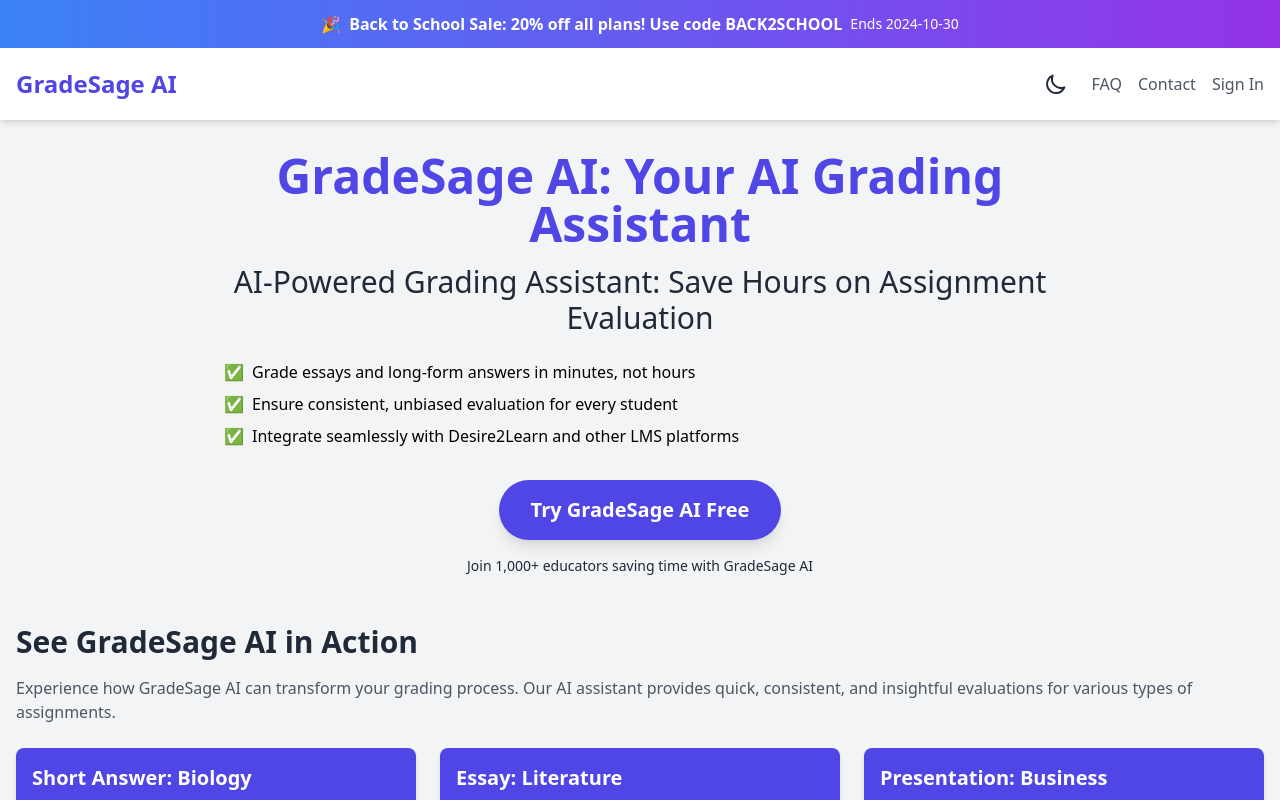
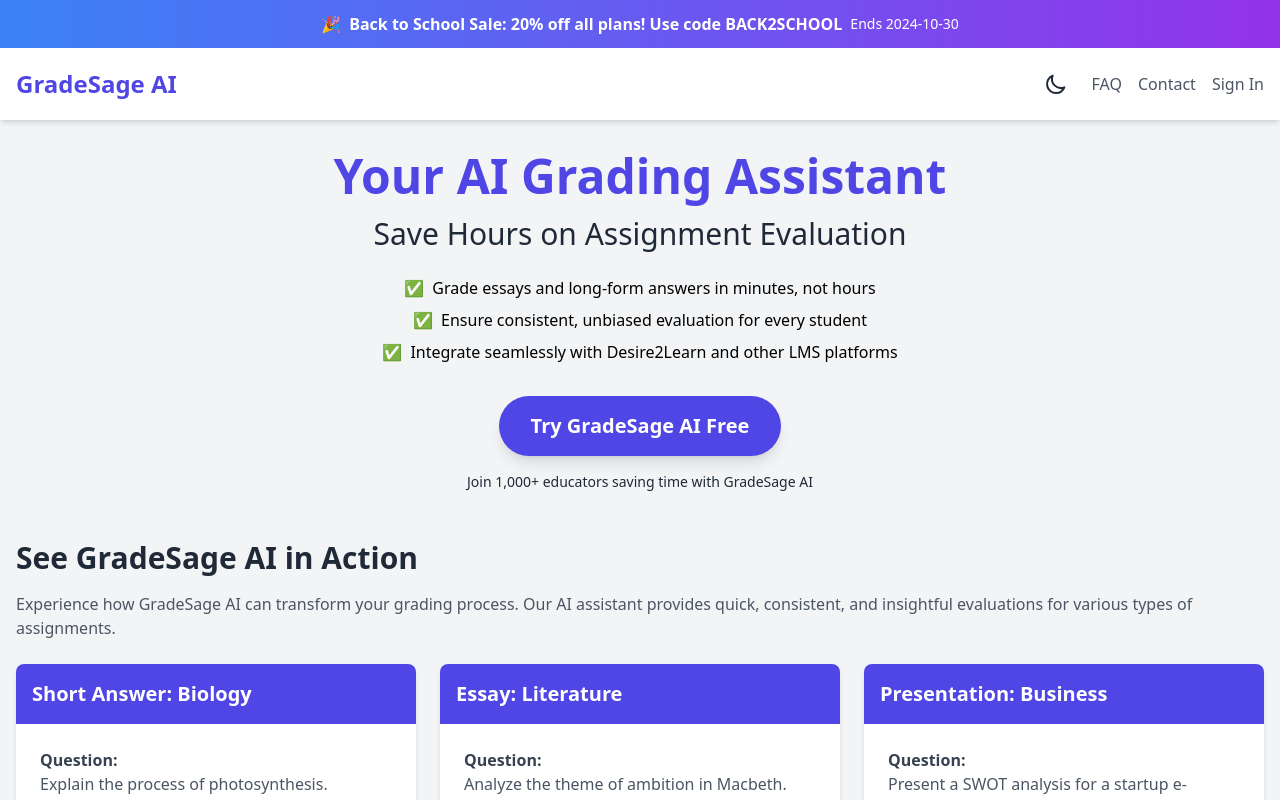
Before and after one commit to AGWeb18/gradesage-web, a Next.js app: page / in a window 1280 px wide. Shown: the top 800 px of the page. Built offline with nearby package versions, Linux system fonts and the light colour scheme; no server answers.

Commit message:
main hero changes

```diff
--- a/app/components/HeroComponent.tsx
+++ b/app/components/HeroComponent.tsx
@@ -5,12 +5,12 @@
   return (
     <section className="text-center mb-12 px-4 sm:px-6 lg:px-8 max-w-4xl mx-auto">
       <h1 className="text-5xl sm:text-5xl font-bold text-primary-light dark:text-primary-dark mb-4">
-        GradeSage AI: Your AI Grading Assistant
+        Your AI Grading Assistant
       </h1>
       <h2 className="text-2xl sm:text-3xl text-text-light dark:text-text-dark mb-6">
-        AI-Powered Grading Assistant: Save Hours on Assignment Evaluation
+        Save Hours on Assignment Evaluation
       </h2>
-      <ul className="text-left mb-8 space-y-2">
+      <ul className="text-center mb-8 space-y-2 flex flex-col items-center text-black dark:text-text-dark">
         <li className="flex items-center">
           <span className="mr-2">✅</span> Grade essays and long-form answers in
           minutes, not hours
```
